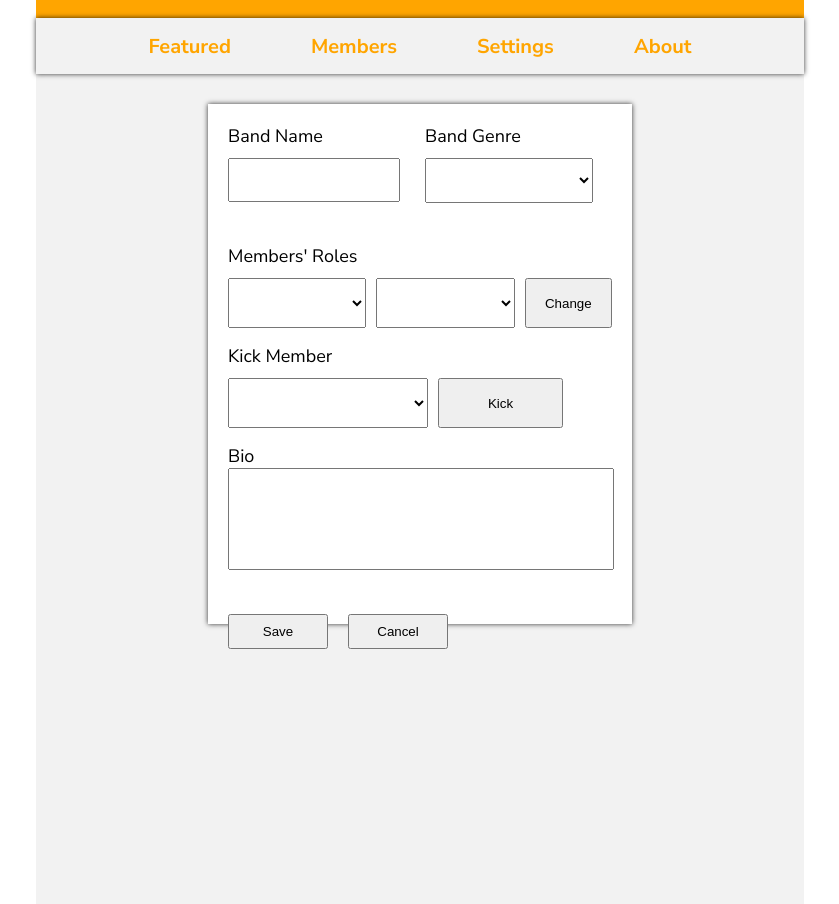
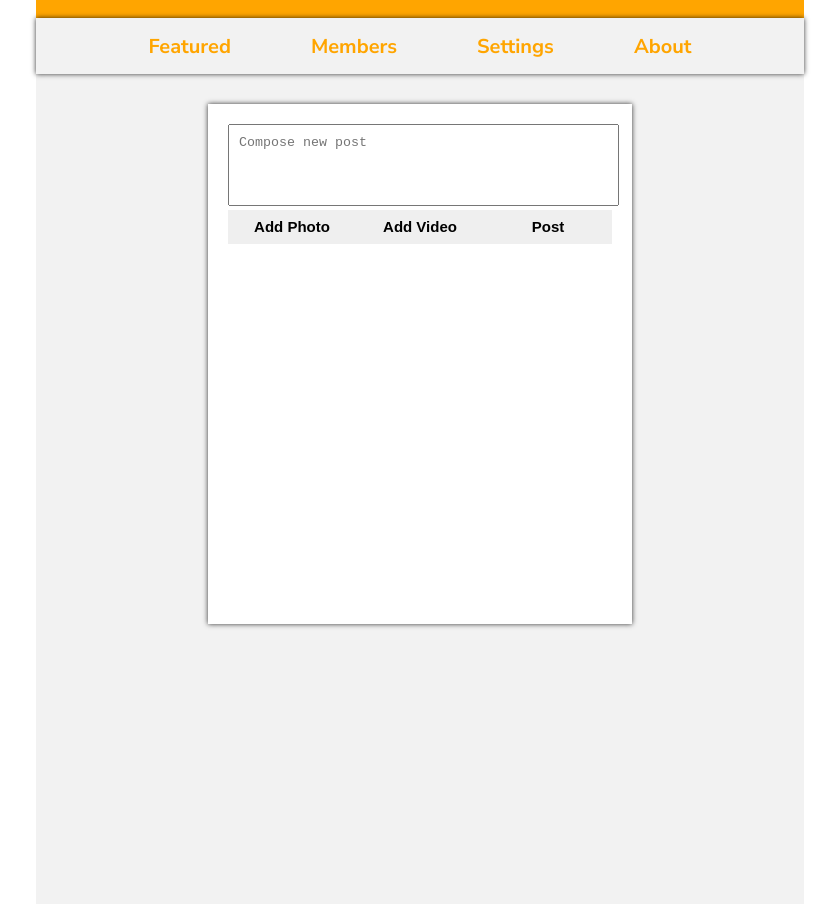
Before and after one commit to OmarZalat/Band-Up, a Next.js app: page /myBand in a window 1280 px wide. Shown: the part 397-1301 px from the top of the page, without its empty margins (220-1059 px from the left). Built offline with nearby package versions, Linux system fonts and the light colour scheme.

Commit message:
updated the featured tab in the my band page

```diff
--- /dev/null
+++ b/src/components/MyBand/myBandFeaturedTab.js
@@ -0,0 +1,15 @@
+import MyBandPostingUI from "../UI/myBandPostingUI";
+
+function MyBandFeaturedTab() {
+  return (
+    <>
+      <div id="band_featured_wrapper">
+        <div id="band_featured_card">
+          <MyBandPostingUI />
+        </div>
+      </div>
+    </>
+  );
+}
+
+export default MyBandFeaturedTab;
--- /dev/null
+++ b/src/components/UI/myBandPostingUI.js
@@ -0,0 +1,26 @@
+import { UserContext } from "@/context/userContext";
+import { useContext } from "react";
+
+function MyBandPostingUI() {
+  const { user, setUser } = useContext(UserContext);
+
+  return (
+    <>
+      <div id="my_band_post_action">
+        <div id="my_band_post_action_compose_new">
+          <textarea
+            id="my_band_compose_new_textarea"
+            placeholder="Compose new post"
+          ></textarea>
+        </div>
+        <div id="my_band_post_action_add_buttons">
+          <button id="my_band_add_photo">Add Photo</button>
+          <button id="my_band_add_video">Add Video</button>
+          <button id="my_band_post">Post</button>
+        </div>
+      </div>
+    </>
+  );
+}
+
+export default MyBandPostingUI;
--- a/src/pages/_app.js
+++ b/src/pages/_app.js
@@ -30,6 +30,8 @@ import "@/styles/joinBandCarousel.css";
 import "@/styles/joinBandCarouselCard.css";
 import "@/styles/forgotPassword.css";
 import "@/styles/passwordRecovery.css";
+import "@/styles/myBandPostingUI.css";
+import "@/styles/myBandFeaturedTab.css";
 import { UserContext } from "@/context/userContext";
 import { useState } from "react";
 
--- a/src/pages/myBand.js
+++ b/src/pages/myBand.js
@@ -5,13 +5,17 @@ import NavigationBar from "@/components/UI/navigationBar";
 import MyBandMembersTab from "@/components/MyBand/myBandMembersTab";
 import MyBandAboutTab from "@/components/MyBand/myBandAboutTab";
 import { UserContext } from "@/context/userContext";
+import MyBandFeaturedUI from "@/components/MyBand/myBandFeaturedTab";
+import MyBandFeaturedTab from "@/components/MyBand/myBandFeaturedTab";
 
 function MyBand() {
-  const [activeTab, setActiveTab] = useState("settings");
+  const [activeTab, setActiveTab] = useState("featured");
   const { user, setUser } = useContext(UserContext);
 
   function renderTab() {
     switch (activeTab) {
+      case "featured":
+        return <MyBandFeaturedTab />;
       case "settings":
         return <MyBandSettingsTab />;
       case "members":
--- /dev/null
+++ b/src/styles/myBandFeaturedTab.css
@@ -0,0 +1,16 @@
+#band_featured_wrapper {
+  display: flex;
+  justify-content: center;
+  width: 100%;
+  height: 100%;
+  margin-top: 30px;
+}
+
+#band_featured_card {
+  width: 50%;
+  height: 60%;
+  background-color: white;
+  font-size: 18px;
+  padding: 20px;
+  box-shadow: 0 0 5px rgba(0, 0, 0, 0.8);
+}
--- /dev/null
+++ b/src/styles/myBandPostingUI.css
@@ -0,0 +1,85 @@
+#my_band_post_action {
+  display: flex;
+  gap: 5px;
+  flex-direction: column;
+  width: 100%;
+  height: 25%;
+}
+
+#my_band_post_action_compose_new {
+  width: 100%;
+  height: 70%;
+}
+
+#my_band_compose_new_textarea {
+  width: 96%;
+  height: 75%;
+  resize: none;
+  padding: 10px;
+}
+
+#my_band_post_action_add_buttons {
+  display: flex;
+  flex-direction: row;
+  justify-content: space-evenly;
+  width: 100%;
+  height: 30%;
+  background-color: whitesmoke;
+  /* border-radius: 0px 0px 10px 10px; */
+}
+
+#my_band_post_action_add_buttons button {
+  border: none;
+  transition: 0.5s;
+}
+
+#my_band_add_photo {
+  display: flex;
+  justify-content: center;
+  align-items: center;
+  width: 200px;
+  font-size: 15px;
+  font-weight: bold;
+}
+
+#my_band_add_video {
+  display: flex;
+  justify-content: center;
+  align-items: center;
+  width: 200px;
+  font-size: 15px;
+  font-weight: bold;
+}
+
+#my_band_post {
+  display: flex;
+  justify-content: center;
+  align-items: center;
+  width: 200px;
+  font-size: 15px;
+  font-weight: bold;
+}
+
+#my_band_add_photo:hover {
+  cursor: pointer;
+  background-color: orange;
+  transition: 0.5s;
+  color: white;
+  border-radius: 3px;
+}
+
+#my_band_add_video:hover {
+  cursor: pointer;
+  background-color: orange;
+  transition: 0.5s;
+  color: white;
+  border-radius: 3px;
+}
+
+#my_band_post:hover {
+  cursor: pointer;
+  background-color: orange;
+  transition: 0.5s;
+  color: white;
+  border-radius: 3px;
+}
```
